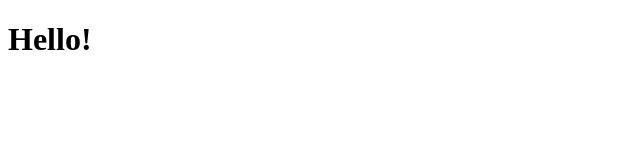
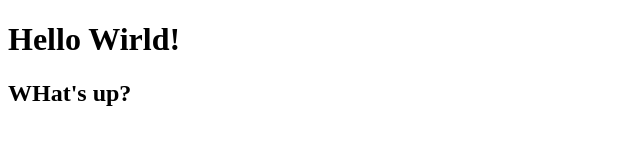
Before and after one commit to samk1r0/project, a plain HTML site: page project/index.html in a window 1280 px wide. Shown: the whole page, without its empty margins (0-640 px from the left). Drawn offline with Linux system fonts and the light colour scheme.

Commit message:
projectCommit

```diff
--- a/index.html
+++ b/project/index.html
@@ -8,7 +8,8 @@
     <link rel="stylesheet" href="style.css">
 </head>
 <body>
-    <h1>Hello!</h1>
+    <h1>Hello Wirld!</h1>
+    <h2>WHat's up?</h2>
     <script src="script.js"></script>
 </body>
 </html>
```
Also changed, not shown: project/map.jpg (renamed from map.jpg), project/script.js (renamed from script.js), project/style.css (added).
